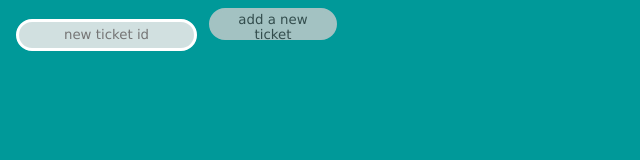
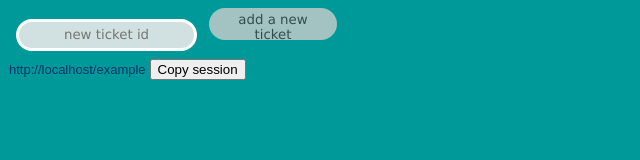
Before and after one commit to jiefmoreno/planning-poker, a website: page example/session.html in a window 1280 px wide. Shown: the whole page, without its empty margins (0-640 px from the left). Drawn offline with nearby package versions, Linux system fonts and the light colour scheme; files that its build step writes are made by us from their sources; no server answers.

Commit message:
feat(session): share session

```diff
--- a/example/public/style.css
+++ b/example/public/style.css
@@ -97,3 +97,22 @@ td, th {
   background: rgba(255, 255,255, 0.2);
   border: none;
 }
+
+.copy-container {
+position: relative;
+}
+
+.to-copy {
+  /* top: 2px;
+  left: -1px;
+  position: absolute; */
+  background: transparent;
+  border: none;
+  font: 400 13px Arial;
+  color: #043467;
+}
+.to-copy-text {
+  font: 400 13px Arial;
+  margin-left: 1px;
+  color: #043467;
+}
--- a/example/session.html
+++ b/example/session.html
@@ -11,6 +11,10 @@
 <body>
   <input id="ticket-id" class="input" placeholder="new ticket id" />
   <button id="add-ticket" class="button">add a new ticket</button>
+  <div class="copy-container">
+    <span id="share-session-text" class="to-copy-text"></span>
+    <button onclick="copySessionToClipboard(this)">Copy session</button>
+  </div>
   <div id="users"></div>
   <div id="list"></div>
   <script src="/socket.io/socket.io.js"></script>
@@ -40,7 +44,51 @@
       title: 'dev front',
       type: types.time,
       id: 'frontend'
-    }]
+    }];
+
+    const textToCopy = document.getElementById("share-session-text");
+    textToCopy.innerText = window.location.href.split('/').slice(0, -1).join('/');
+
+    // function copySessionToClipboard() {
+    //   copyText.select();
+    //   copyText.setSelectionRange(0, 99999); /*For mobile devices*/
+
+    //   document.execCommand("copy");
+    //   /* Alert the copied text */
+    //   alert("Copied the text: " + copyText.value);
+    // }
+
+    function copySessionToClipboard(target) {
+      //check and see if the user had a text selection range
+      let currentRange;
+      if (document.getSelection().rangeCount > 0) {
+        //the user has a text selection range, store it
+        currentRange = document.getSelection().getRangeAt(0);
+        //remove the current selection
+        window.getSelection().removeRange(currentRange);
+      } else {
+        //they didn't have anything selected
+        currentRange = false;
+      }
+      //create a selection range
+      const CopyRange = document.createRange();
+      //choose the element we want to select the text of
+      CopyRange.selectNode(textToCopy);
+      //select the text inside the range
+      window.getSelection().addRange(CopyRange);
+      //copy the text to the clipboard
+      document.execCommand("copy");
+      target.innerText = '✓';
+      setTimeout(() => target.innerText = 'Copy session', 5000)
+
+      //remove our selection range
+      window.getSelection().removeRange(CopyRange);
+
+      //return the old selection range
+      if (currentRange) {
+        window.getSelection().addRange(currentRange);
+      }
+    }
 
 
     var [sessionId, userName] = window.location.pathname.split('/').slice(-2);
```
Also changed, not shown: example/index.html (+6 -0 lines).
